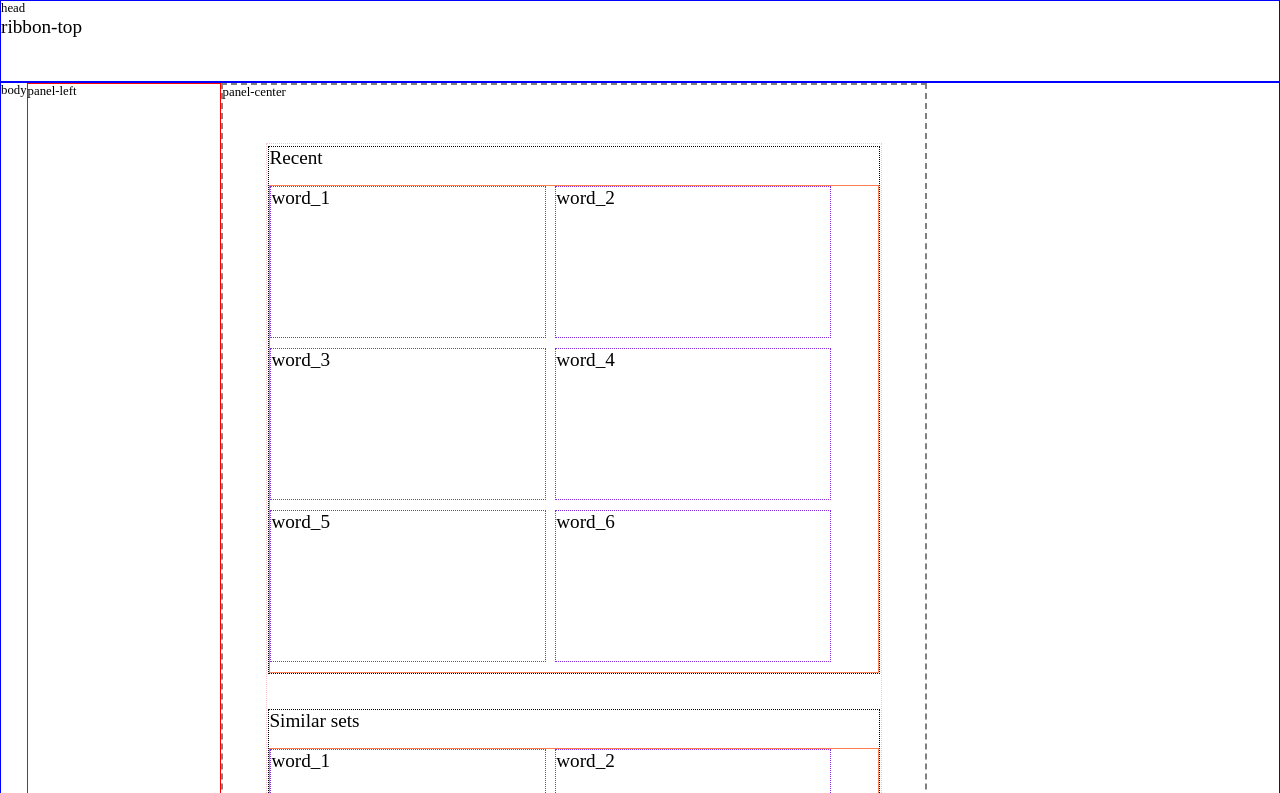
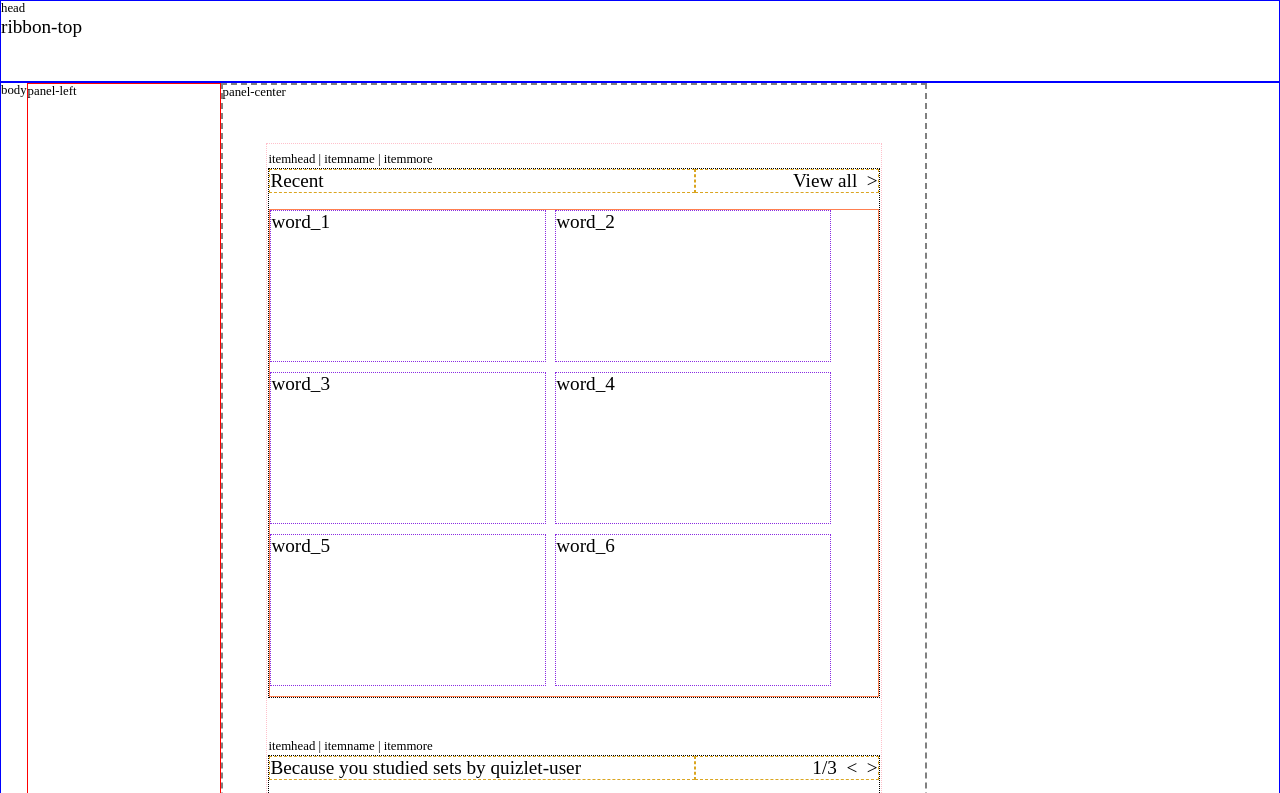
Before and after one commit to nebobyeoli/quizlet-clone, a website: page layout.html in a window 1280 px wide. Shown: the top 793 px of the page. Drawn offline with Linux system fonts and the light colour scheme.

Commit message:
Added div.itemhead & div.itemname classes
- Details:
+ classes : div.itemhead, div.itemname, div.itemmore, span.colorattr
+ attributes : --transition-attr, --transition-item

+ Better transition & transition alignment
- Removed unused comment blocks (global.css)
+ Added layout.css as `src/css/layout.css` (CSS moved from layout.html)
+ Added link to layout.html in README.md

```diff
--- a/layout.html
+++ b/layout.html
@@ -6,95 +6,8 @@
     <meta charset='UTF-8'>
     <title>Layout</title>
 
-    <style>
-        html, body {
-            height: 100%;
-        }
-
-        body {
-            font-family: '서울남산체';
-            font-weight: 300;
-            font-size: 1.2rem;
-            margin: 0;
-
-            --ribbon-height: 5rem;
-        }
-
-        div {
-            font-size: 1.2rem;
-        }
-
-        .head, .body, .panel-left, .faux-center {
-            border: solid 1px;
-            font-size: .8rem;
-        }
-
-        .head {
-            display: block;
-            height: var(--ribbon-height);
-            border-color: blue;
-        }
-
-        .body {
-            display: flex;
-            min-height: calc(100% - var(--ribbon-height));
-            border-color: blue;
-        }
-
-        .panel-left {
-            width: 12rem;
-        }
-
-        .ribbon-top, .panel-left, .panel-center {
-            border-color: red;
-        }
-
-        div.faux-center {
-            border: 2px dashed gray;
-            display: block;
-            width: 55%;
-        }
-
-        div.panel-center {
-            display: block;
-            padding: 2.6rem;
-            /* padding: 2.6rem 0 0 max(2.6rem, 15%); */
-            margin: .1rem;
-            /* width: 55%; */
-        }
-
-        .panel-center .panel-list {
-            border: 1px dotted pink;
-            padding: .1rem;
-        }
-
-        div.panel-center div.panel-item {
-            display: block;
-            border: 1px dotted;
-            margin-bottom: 2.2rem;
-            /* width: 60vw; */
-        }
-
-        div.panel-center div.cardbox {
-            display: flex;
-            flex-flow: row wrap;
-            /* width: 80%; */
-            /* align-content: space-between; */
-            /* justify-content: space-between; */
-
-            border: 1px solid coral;
-            margin-top: 1rem;
-        }
-
-        div.panel-center div.cardset {
-            width: min(18rem, 45%);
-            /* width: 28vw; */
-            height: 9.4rem;
-            margin: 0 .6rem .6rem 0;
-
-            border: 1px dotted blueviolet;
-        }
-    </style>
+    <link rel='stylesheet' href='src/css/fonts.css'>
+    <link rel='stylesheet' href='src/css/layout.css'>
 </head>
 <body>
     <div class='head'>
@@ -110,8 +23,12 @@
                 panel-center
                 <div class='panel-center'>
                     <div class='panel-list'>
+                        <span class='small'>itemhead | itemname | itemmore</span>
                         <div class='panel-item'>
-                            Recent
+                            <div class='itemhead'>
+                                <div class='itemname'>Recent</div>
+                                <div class='itemmore'><span class='colorattr'>View all&nbsp;&nbsp;></span></div>
+                            </div>
                             <div class='cardbox'>
                                 <div class='cardset'>word_1</div>
                                 <div class='cardset'>word_2</div>
@@ -121,8 +38,12 @@
                                 <div class='cardset'>word_6</div>
                             </div>
                         </div>
+                        <span class='small'>itemhead | itemname | itemmore</span>
                         <div class='panel-item'>
-                            Similar sets
+                            <div class='itemhead'>
+                                <div class='itemname'>Because you studied sets by quizlet-user</div>
+                                <div class='itemmore'>&nbsp;&nbsp;1/3&nbsp;&nbsp;<&nbsp;&nbsp;></div>
+                            </div>
                             <div class='cardbox'>
                                 <div class='cardset'>word_1</div>
                                 <div class='cardset'>word_2</div>
--- a/src/css/global.css
+++ b/src/css/global.css
@@ -11,6 +11,13 @@ body {
     font-family: 'SeoulNamsan';
 
     --ribbon-height: 5rem;
+
+    --attr-color: darkturquoise;
+    --attr-hover-color: lightsalmon;
+    --item-hover-color: mistyrose;
+
+    --transition-attr:            color 200ms ease-out;
+    --transition-item: background-color 200ms ease-out;
 }
 
 .no-select {
@@ -20,8 +27,19 @@ body {
     user-select: none;
 }
 
-div:hover {
-    transition: 200ms;
+span.colorattr {
+    color: var(--attr-color);
+    fill: var(--attr-color);
+    cursor: pointer;
+    transition: var(--transition-attr);
+}
+
+span.colorattr:hover {
+    color: var(--attr-hover-color);
+}
+
+div {
+    transition: var(--transition-item);
 }
 
 div.head {
@@ -115,23 +133,23 @@ div.panel-left div.panel-item {
 
 div.panel-left div.panel-attr {
     padding: .6rem 2.4rem;
-    color: darkturquoise;
+    color: var(--attr-color);
+    transition: var(--transition-attr);
     background-color: none;
     cursor: pointer;
 }
 
 div.panel-left div.panel-item:hover {
-    background-color: mistyrose;
+    background-color: var(--item-hover-color);
 }
 
 div.panel-left div.panel-attr:hover {
-    color: lightsalmon;
+    color: var(--attr-hover-color);
 }
 
 div.panel-center {
     display: block;
     padding: 2.6rem;
-    /* padding: 2.6rem 0 0 max(2.6rem, 15%); */
     width: 55%;
     border: 1px dashed black;
 }
@@ -140,15 +158,28 @@ div.panel-center div.panel-item {
     display: block;
     font-weight: bold;
     margin-bottom: 2.2rem;
-    /* width: 60vw; */
+}
+
+div.panel-center div.itemhead {
+    display: flex;
+}
+
+div.panel-center div.itemname {
+    width: 70%;
+    text-align: left;
+    border: 1px dashed goldenrod;
+}
+
+div.panel-center div.itemmore {
+    width: 30%;
+    text-align: right;
+    font-weight: 300;
+    border: 1px dashed goldenrod;
 }
 
 div.panel-center div.cardbox {
     display: flex;
     flex-flow: row wrap;
-    /* width: 80%; */
-    /* align-content: space-between; */
-    /* justify-content: space-between; */
 
     border: 1px solid coral;
     margin-top: 1rem;
--- /dev/null
+++ b/src/css/layout.css
@@ -0,0 +1,107 @@
+html, body {
+    height: 100%;
+}
+
+body {
+    font-family: '서울남산체';
+    font-weight: 300;
+    font-size: 1.2rem;
+    margin: 0;
+
+    --ribbon-height: 5rem;
+}
+
+div {
+    font-size: 1.2rem;
+}
+
+span.small {
+    font-size: .8rem;
+}
+.head, .body, .panel-left, .faux-center {
+    border: solid 1px;
+    font-size: .8rem;
+}
+
+.head {
+    display: block;
+    height: var(--ribbon-height);
+    border-color: blue;
+}
+
+.body {
+    display: flex;
+    min-height: calc(100% - var(--ribbon-height));
+    border-color: blue;
+}
+
+.panel-left {
+    width: 12rem;
+}
+
+.ribbon-top, .panel-left, .panel-center {
+    border-color: red;
+}
+
+div.faux-center {
+    border: 2px dashed gray;
+    display: block;
+    width: 55%;
+}
+
+div.panel-center {
+    display: block;
+    padding: 2.6rem;
+    /* padding: 2.6rem 0 0 max(2.6rem, 15%); */
+    margin: .1rem;
+    /* width: 55%; */
+}
+
+.panel-center .panel-list {
+    border: 1px dotted pink;
+    padding: .1rem;
+}
+
+div.panel-center div.panel-item {
+    display: block;
+    border: 1px dotted;
+    margin-bottom: 2.2rem;
+    /* width: 60vw; */
+}
+
+div.panel-center div.itemhead {
+    display: flex;
+}
+
+div.panel-center div.itemname {
+    width: 70%;
+    text-align: left;
+    border: 1px dashed goldenrod;
+}
+
+div.panel-center div.itemmore {
+    width: 30%;
+    text-align: right;
+    font-weight: 300;
+    border: 1px dashed goldenrod;
+}
+
+div.panel-center div.cardbox {
+    display: flex;
+    flex-flow: row wrap;
+    /* width: 80%; */
+    /* align-content: space-between; */
+    /* justify-content: space-between; */
+
+    border: 1px solid coral;
+    margin-top: 1rem;
+}
+
+div.panel-center div.cardset {
+    width: min(18rem, 45%);
+    /* width: 28vw; */
+    height: 9.4rem;
+    margin: 0 .6rem .6rem 0;
+
+    border: 1px dotted blueviolet;
+}
```
Also changed, not shown: index.html (+8 -2 lines), README.md.
